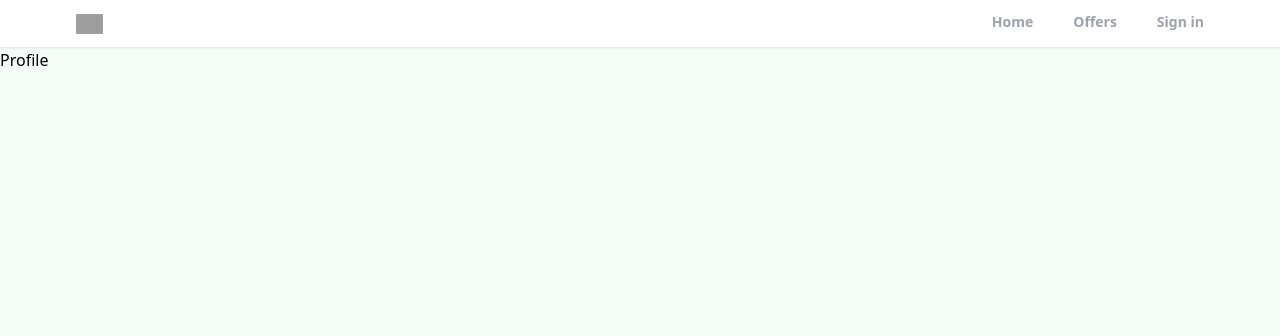
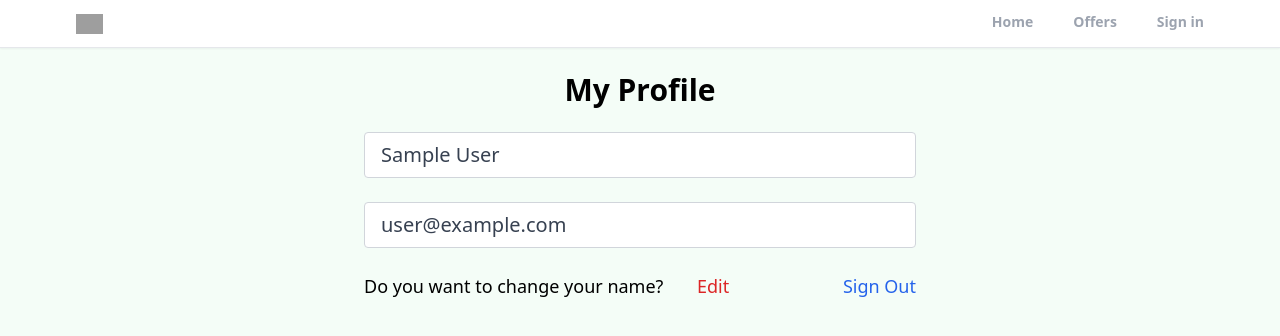
Before and after one commit to Fledtrain/ReactRealtorClone, a React (Vite) app: page /profile in a window 1280 px wide. Shown: the top 336 px of the page. Built offline with nearby package versions, Linux system fonts and the light colour scheme; no server answers; sample sign-in values are in the browser's storage; grey boxes are pictures that could not be loaded.

Commit message:
Created a private route and custom hook for the profile page and added the logout feature

```diff
--- a/src/App.jsx
+++ b/src/App.jsx
@@ -9,6 +9,8 @@
 import SignIn from "./pages/SignIn";
 import SignUp from "./pages/SignUp";
 import Header from "./components/Header";
+import PrivateRoute from "./components/PrivateRoute";
+import useAuthStatus from "./hooks/useAuthStatus";
 import "react-toastify/dist/ReactToastify.css";
 function App() {
   return (
@@ -17,11 +19,13 @@
         <Header />
         <Routes>
           <Route path="/" element={<Home />} />
+          <Route path="/profile" element={<PrivateRoute />}>
+            <Route path="/profile" element={<Profile />} />
+          </Route>
           <Route path="/forgot-password" element={<ForgotPassword />} />
           <Route path="/offers" element={<Offers />} />
           <Route path="/sign-up" element={<SignUp />} />
           <Route path="/sign-in" element={<SignIn />} />
-          <Route path="/profile" element={<Profile />} />
         </Routes>
       </Router>
       <ToastContainer
--- /dev/null
+++ b/src/components/PrivateRoute.jsx
@@ -0,0 +1,13 @@
+import React from "react";
+import { Navigate, Outlet } from "react-router-dom";
+import useAuthStatus  from "../hooks/useAuthStatus";
+
+const PrivateRoute = () => {
+  const { loggedIn, checkingStatus } = useAuthStatus();
+  if (checkingStatus) {
+    return <h3>Loading....</h3>;
+  }
+  return loggedIn ? <Outlet /> : <Navigate to="/sign-in" />;
+};
+
+export default PrivateRoute;
--- /dev/null
+++ b/src/hooks/useAuthStatus.jsx
@@ -0,0 +1,20 @@
+import React, { useEffect, useState } from "react";
+import { getAuth, onAuthStateChanged } from "firebase/auth";
+
+const useAuthStatus = () => {
+  const [loggedIn, setLoggedIn] = useState(false);
+  const [checkingStatus, setCheckingStatus] = useState(true);
+
+  useEffect(() => {
+    const auth = getAuth();
+    onAuthStateChanged(auth, (user) => {
+      if (user) {
+        setLoggedIn(true);
+      }
+      setCheckingStatus(false);
+    });
+  }, []);
+  return { loggedIn, checkingStatus };
+};
+
+export default useAuthStatus;
--- a/src/pages/Profile.jsx
+++ b/src/pages/Profile.jsx
@@ -1,9 +1,68 @@
-import React from 'react'
+import React, { useState } from "react";
+import { getAuth } from "firebase/auth";
+import { useNavigate } from "react-router-dom";
 
 const Profile = () => {
+  const auth = getAuth();
+  const navigate = useNavigate();
+  const [formData, setFormData] = useState({
+    name: auth.currentUser.displayName,
+    email: auth.currentUser.email,
+  });
+  const { name, email } = formData;
+  const onLogout = () => {
+    auth.signOut();
+    navigate("/");
+  };
+
   return (
-    <div>Profile</div>
-  )
-}
+    <>
+      <section className="max-w-6xl mx-auto flex justify-center items-center flex-col">
+        <h1 className="text-3xl text-center mt-6 font-bold">My Profile</h1>
+        <div className="w-full md:w-[50%] mt-6 px-3">
+          <form>
+            {/* Name Input */}
+            <input
+              className="mb-6 w-full px-4 py-2 text-xl text-gray-700 bg-white border border-gray-300
+              rounded transition ease-in-out"
+              type="text"
+              id="name"
+              value={name}
+              disabled
+            />
+            {/* Email Input */}
+            <input
+              className="mb-6 w-full px-4 py-2 text-xl text-gray-700 bg-white border border-gray-300
+              rounded transition ease-in-out "
+              type="email"
+              id="email"
+              value={email}
+              disabled
+            />
 
-export default Profile
+            <div className="flex justify-between whitespace-nowrap text-sm sm:text-lg mb-6">
+              <p className="flex items-center">
+                Do you want to change your name?
+              </p>
+              <span
+                className="text-red-600 hover:text-red-800
+                transition ease-in-out duration-200 mr-20 cursor-pointer"
+              >
+                Edit
+              </span>
+              <p
+                onClick={onLogout}
+                className="text-blue-600 hover:text-blue-800
+              cursor-pointer transition ease-in-out duration-200"
+              >
+                Sign Out
+              </p>
+            </div>
+          </form>
+        </div>
+      </section>
+    </>
+  );
+};
+
+export default Profile;
```
